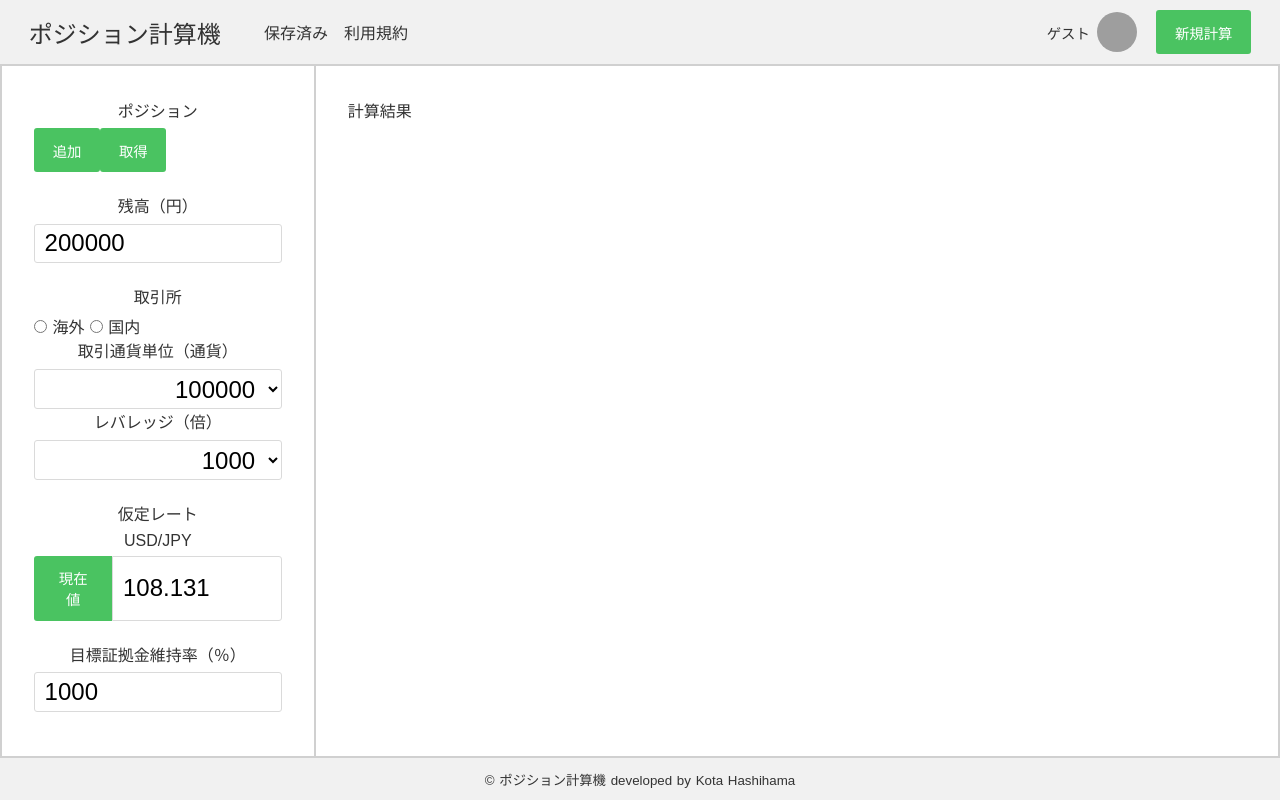
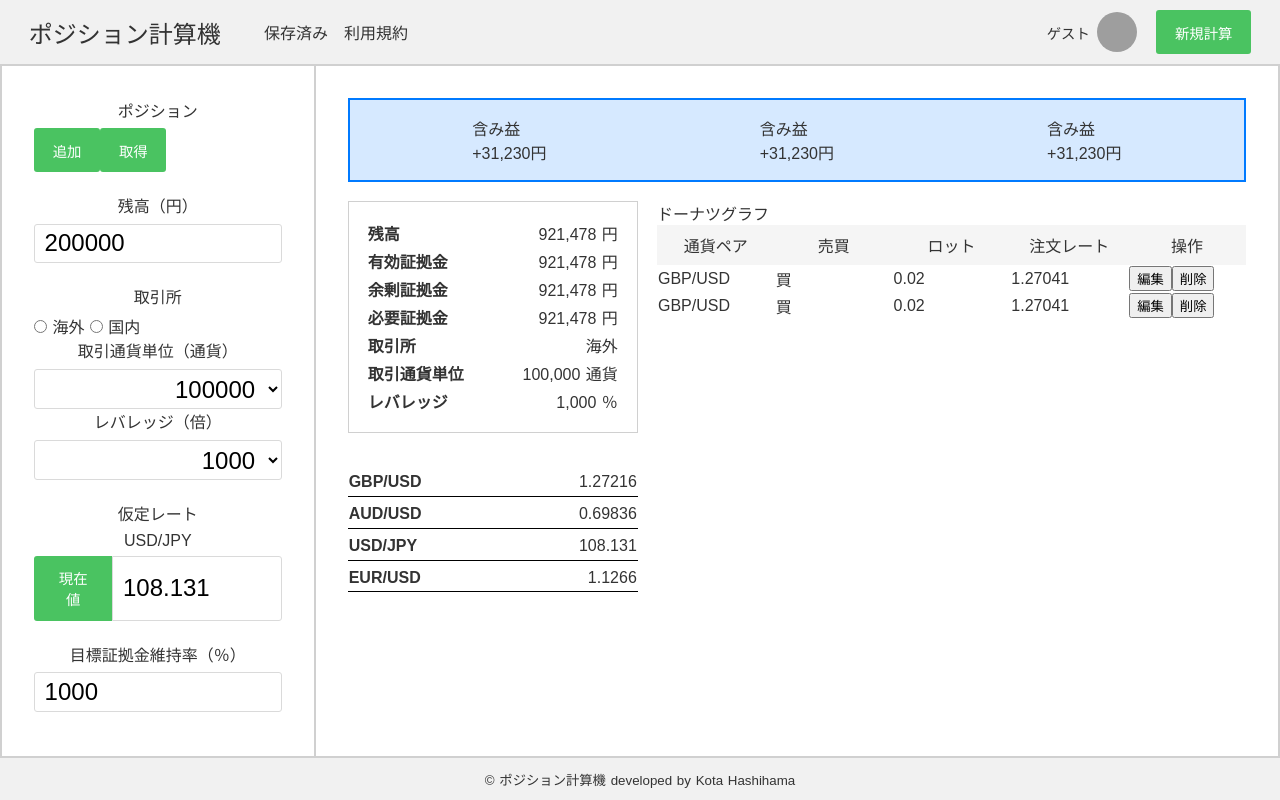
Before and after one commit to kotahashihama/fx-calculator-advanced, a Nuxt app: page / in a window 1280 px wide. Built offline with nearby package versions, Linux system fonts and the light colour scheme; grey boxes are pictures that could not be loaded.

Commit message:
計算結果の表示を追加

```diff
--- a/components/common/calculated-result/CalculatedResult.vue
+++ b/components/common/calculated-result/CalculatedResult.vue
@@ -1,3 +1,182 @@
 <template>
-  <div class="calculated-result">計算結果</div>
+  <div class="calculated-result">
+    <div class="core-screen">
+      <div class="core-screen__item">
+        <div class="">含み益</div>
+        <div class="">+31,230円</div>
+      </div>
+
+      <div class="core-screen__item">
+        <div class="">含み益</div>
+        <div class="">+31,230円</div>
+      </div>
+
+      <div class="core-screen__item">
+        <div class="">含み益</div>
+        <div class="">+31,230円</div>
+      </div>
+    </div>
+
+    <div class="calculation-details">
+      <div class="calculation-details__left">
+        <table class="capital-information-table">
+          <tbody>
+            <tr>
+              <th class="capital-information-table__heading">残高</th>
+              <td class="capital-information-table__content">921,478 円</td>
+            </tr>
+            <tr>
+              <th class="capital-information-table__heading">有効証拠金</th>
+              <td class="capital-information-table__content">921,478 円</td>
+            </tr>
+            <tr>
+              <th class="capital-information-table__heading">余剰証拠金</th>
+              <td class="capital-information-table__content">921,478 円</td>
+            </tr>
+            <tr>
+              <th class="capital-information-table__heading">必要証拠金</th>
+              <td class="capital-information-table__content">921,478 円</td>
+            </tr>
+            <tr>
+              <th class="capital-information-table__heading">取引所</th>
+              <td class="capital-information-table__content">海外</td>
+            </tr>
+            <tr>
+              <th class="capital-information-table__heading">取引通貨単位</th>
+              <td class="capital-information-table__content">100,000 通貨</td>
+            </tr>
+            <tr>
+              <th class="capital-information-table__heading">レバレッジ</th>
+              <td class="capital-information-table__content">1,000 ％</td>
+            </tr>
+          </tbody>
+        </table>
+
+        <table class="assumed-rates-table">
+          <tbody>
+            <tr>
+              <th class="assumed-rates-table__heading">GBP/USD</th>
+              <td class="assumed-rates-table__content">1.27216</td>
+            </tr>
+            <tr>
+              <th class="assumed-rates-table__heading">AUD/USD</th>
+              <td class="assumed-rates-table__content">0.69836</td>
+            </tr>
+            <tr>
+              <th class="assumed-rates-table__heading">USD/JPY</th>
+              <td class="assumed-rates-table__content">108.131</td>
+            </tr>
+            <tr>
+              <th class="assumed-rates-table__heading">EUR/USD</th>
+              <td class="assumed-rates-table__content">1.1266</td>
+            </tr>
+          </tbody>
+        </table>
+      </div>
+
+      <div class="calculation-details__right">
+        <div>ドーナツグラフ</div>
+
+        <table class="position-table">
+          <thead>
+            <tr>
+              <th class="position-table__heading">通貨ペア</th>
+              <th class="position-table__heading">売買</th>
+              <th class="position-table__heading">ロット</th>
+              <th class="position-table__heading">注文レート</th>
+              <th class="position-table__heading">操作</th>
+            </tr>
+          </thead>
+          <tbody>
+            <tr>
+              <td>GBP/USD</td>
+              <td>買</td>
+              <td>0.02</td>
+              <td>1.27041</td>
+              <td><button>編集</button><button>削除</button></td>
+            </tr>
+            <tr>
+              <td>GBP/USD</td>
+              <td>買</td>
+              <td>0.02</td>
+              <td>1.27041</td>
+              <td><button>編集</button><button>削除</button></td>
+            </tr>
+          </tbody>
+        </table>
+      </div>
+    </div>
+  </div>
 </template>
+
+<style lang="scss" scoped>
+.core-screen {
+  display: flex;
+  justify-content: space-around;
+  align-items: center;
+  margin-bottom: 1.2em;
+  padding: 1em;
+  border: solid 2px #007aff;
+  background: #d6e9ff;
+}
+
+.calculation-details {
+  display: flex;
+
+  &__left {
+    margin-right: 1.2em;
+    width: 33%;
+  }
+
+  &__right {
+    width: 67%;
+  }
+}
+
+.capital-information-table {
+  margin-bottom: 2em;
+  border: solid 1px #d0d0d0;
+  padding: 1em;
+  width: 100%;
+
+  &__heading {
+    text-align: left;
+  }
+
+  &__content {
+    text-align: right;
+  }
+}
+
+.assumed-rates-table {
+  border-collapse: collapse;
+  padding: 1em;
+  width: 100%;
+
+  &__heading {
+    padding-top: 0.5em;
+    padding-bottom: 0.3em;
+    border-bottom: solid 1px #000;
+    text-align: left;
+  }
+
+  &__content {
+    padding-top: 0.5em;
+    padding-bottom: 0.3em;
+    border-bottom: solid 1px #000;
+    text-align: right;
+  }
+}
+
+.position-table {
+  table-layout: fixed;
+  border-collapse: collapse;
+  width: 100%;
+
+  &__heading {
+    padding: 0.5em;
+    background: #f5f5f5;
+    font-weight: normal;
+  }
+}
+</style>
```
